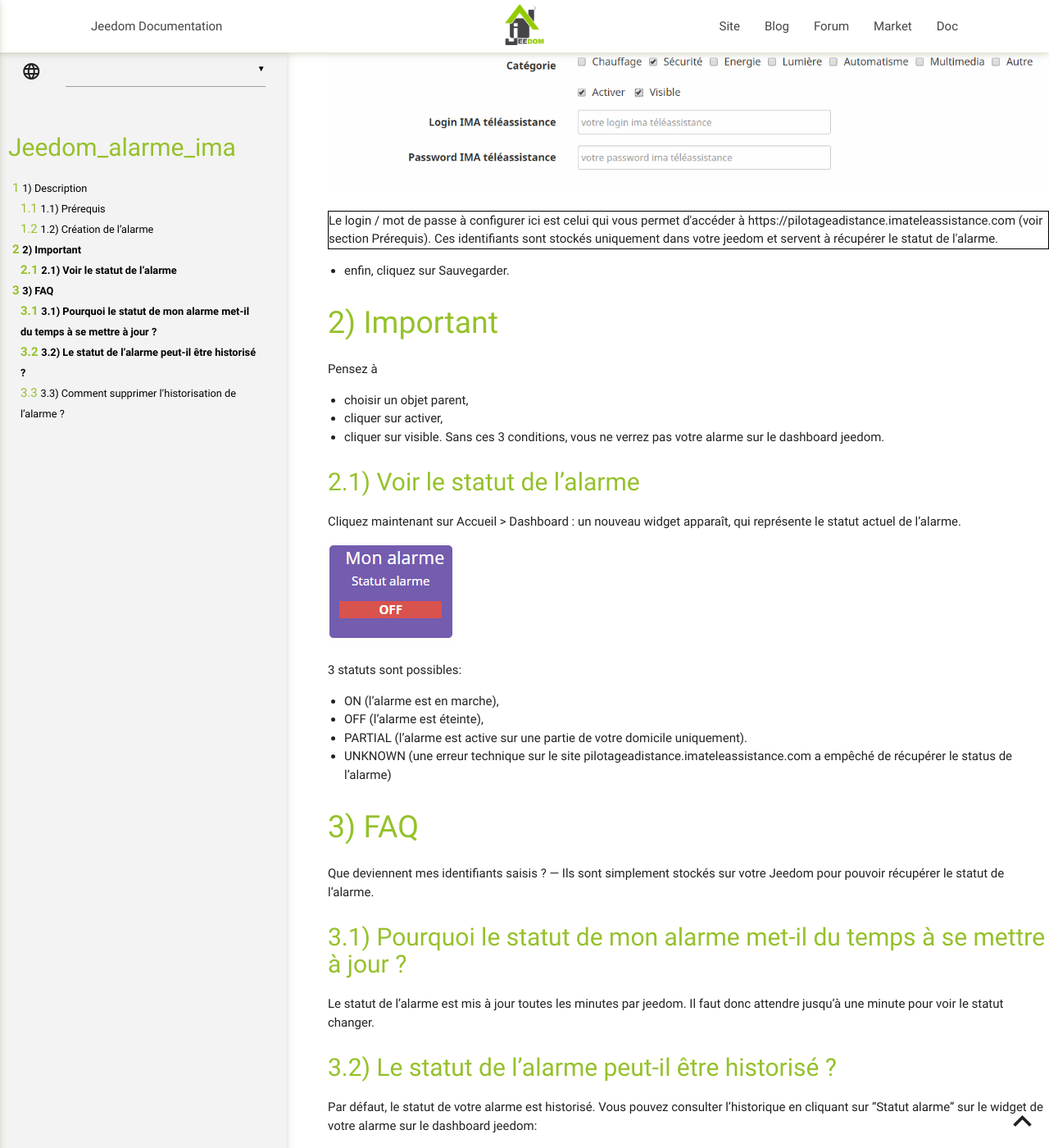
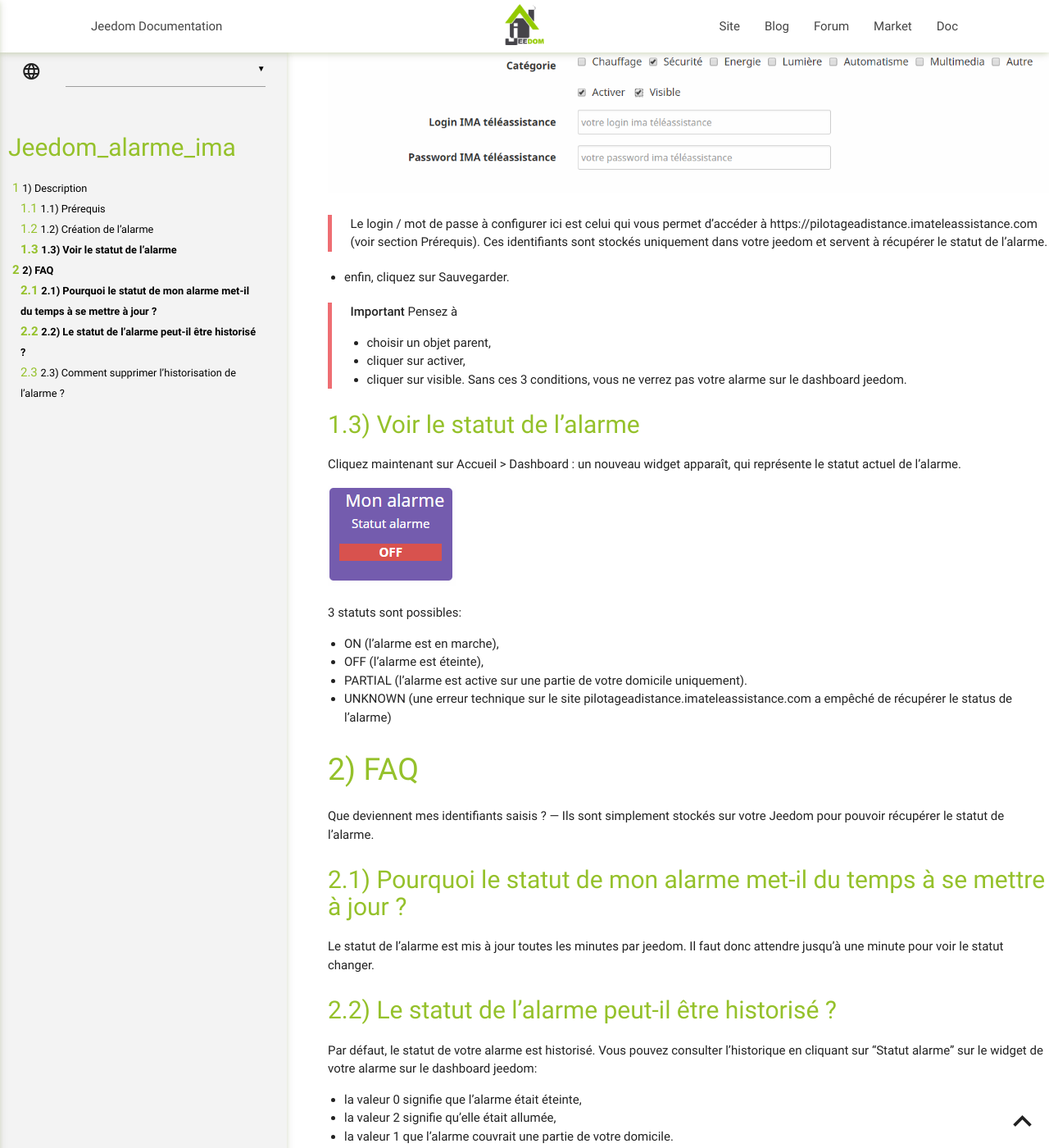
Before and after one commit to lplancke/jeedom_alarme_IMA, a Jekyll site: the page built from docs/fr_FR/index.md, in a window 1280 px wide and 1400 px high, scrolled down 614 px. Shown: the whole window at 82% size. Built offline with Jekyll 4.4.1, drawn with Linux system fonts in a browser that asks for light colours; our own code applies the rules of GitHub Pages for plain Markdown files; some of the changed text lies outside the part shown.

Commit message:
Mise à jour de la doc

```diff
--- a/docs/fr_FR/index.md
+++ b/docs/fr_FR/index.md
@@ -21,16 +21,16 @@ Une fois le plugin installé:
 
 ![alt text](../images/doc.png "page de configuration du plugin")
 
-<p style='border:1px solid black'> Le login / mot de passe à configurer ici est celui qui vous permet d'accéder à https://pilotageadistance.imateleassistance.com (voir section Prérequis). Ces identifiants sont stockés uniquement dans votre jeedom et servent à récupérer le statut de l'alarme. </p>
+> Le login / mot de passe à configurer ici est celui qui vous permet d'accéder à https://pilotageadistance.imateleassistance.com (voir section Prérequis). Ces identifiants sont stockés uniquement dans votre jeedom et servent à récupérer le statut de l'alarme.
 
 - enfin, cliquez sur Sauvegarder.
 
-# Important
-Pensez à
-- choisir un objet parent,
-- cliquer sur activer,
-- cliquer sur visible.
-Sans ces 3 conditions, vous ne verrez pas votre alarme sur le dashboard jeedom.
+> **Important**
+> Pensez à
+> - choisir un objet parent,
+> - cliquer sur activer,
+> - cliquer sur visible.
+> Sans ces 3 conditions, vous ne verrez pas votre alarme sur le dashboard jeedom.
 
 
 Voir le statut de l'alarme
```
